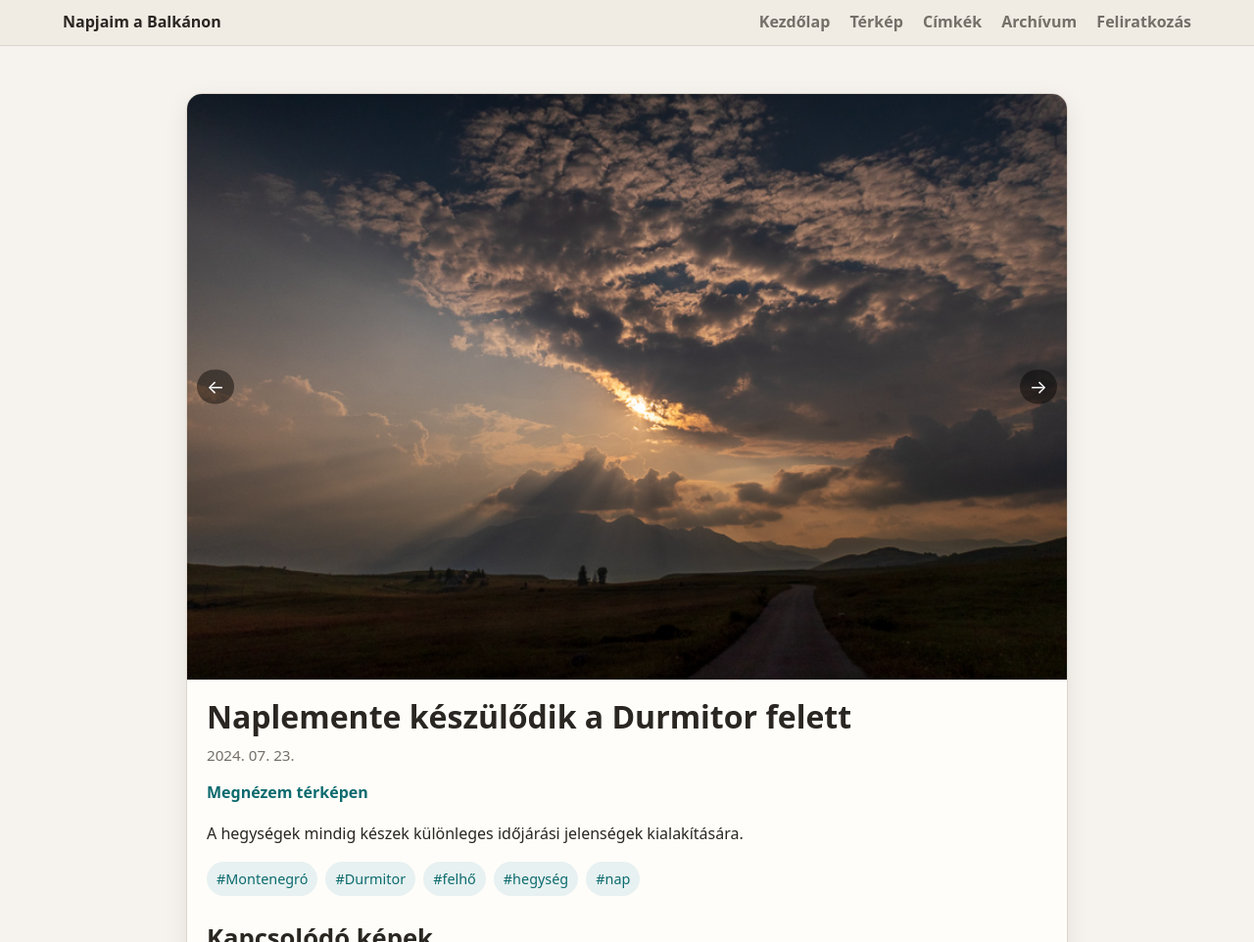
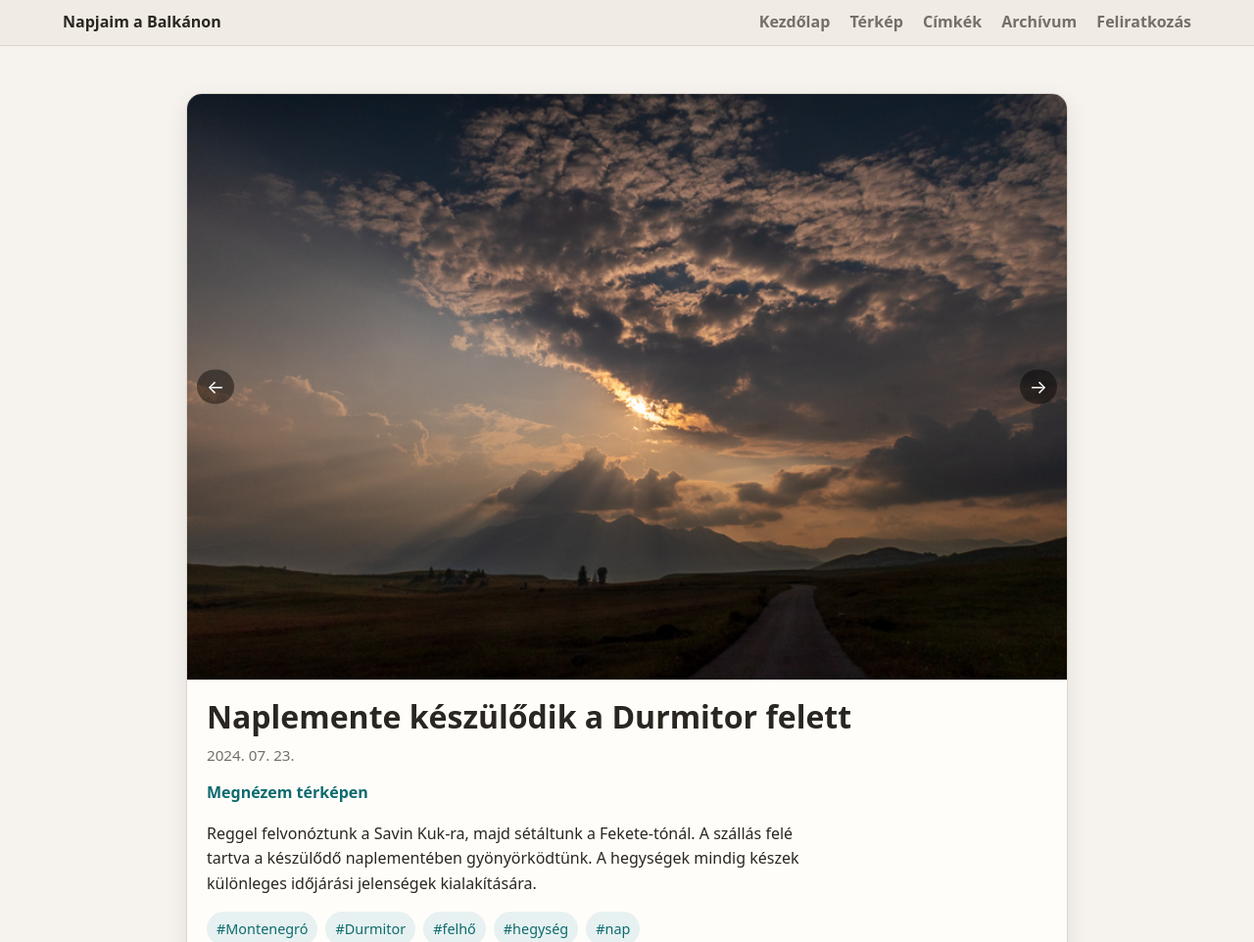
Before and after one commit to havassy/fotoblog, a Jekyll site: the page built from _posts/2024-07-23-durmitor_naplemente.md, in a window 1280 px wide. Shown: the top 962 px of the page at 98% size. Built offline with Jekyll 4.4.1, drawn with Linux system fonts in a browser that asks for light colours; grey boxes are pictures that could not be loaded.

Commit message:
Auto-create/update posts from images [skip ci]

```diff
--- a/_posts/2024-07-23-durmitor_naplemente.md
+++ b/_posts/2024-07-23-durmitor_naplemente.md
@@ -15,7 +15,7 @@ tags:
   - "Montenegró"
   - "Durmitor"
   - "hegység"
-description: "A hegységek mindig készek különleges időjárási jelenségek kialakítására."
+description: "Reggel felvonóztunk a Savin Kuk-ra, majd sétáltunk a Fekete-tónál."
 ---
 
-A hegységek mindig készek különleges időjárási jelenségek kialakítására.
+Reggel felvonóztunk a Savin Kuk-ra, majd sétáltunk a Fekete-tónál. A szállás felé tartva a készülődő naplementében gyönyörködtünk. A hegységek mindig készek különleges időjárási jelenségek kialakítására.
```
